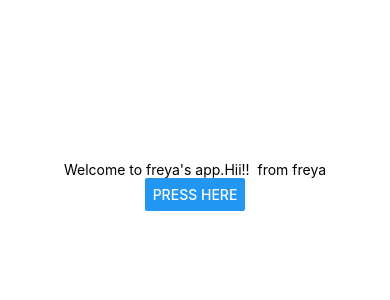
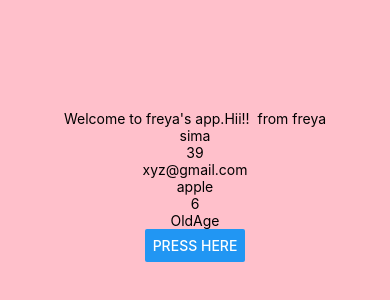
Before and after one commit to freyashah/FirstProject, a React Native app: screen / in a window 390 px wide. Shown: the part 236-536 px from the top of the page. Built offline with nearby package versions, Linux system fonts and the light colour scheme.

Commit message:
Different types of data show in UI

```diff
--- a/App.js
+++ b/App.js
@@ -1,20 +1,33 @@
 import { StatusBar } from 'expo-status-bar';
 import { StyleSheet, Text, View, Button } from 'react-native';
-
+let age = 39;
+var email = 'xyz@gmail.com';
 const App = () => {
+  const name = 'sima'
   return (
     <View style={styles.container}>
       <Text>Welcome to freya's app.Hii!!  from freya</Text>
+      <Text>{name}</Text>
+      <Text>{age}</Text>
+      <Text>{email}</Text>
+      <Text>{fruit()}</Text>
+      <Text>{3*2}</Text>
+      <Text>{age === 39 ? 'OldAge' : 'YoungAge' }</Text>
       <Button title="Press Here"></Button>
+
       <StatusBar style="auto" />
     </View>
   );
 }
 
+function fruit(){
+  return 'apple';
+}
+
 const styles = StyleSheet.create({
   container: {
     flex: 1,
-    // backgroundColor: 'pink',
+    backgroundColor: 'pink',
     alignItems: 'center',
     justifyContent: 'center',
   },
```
